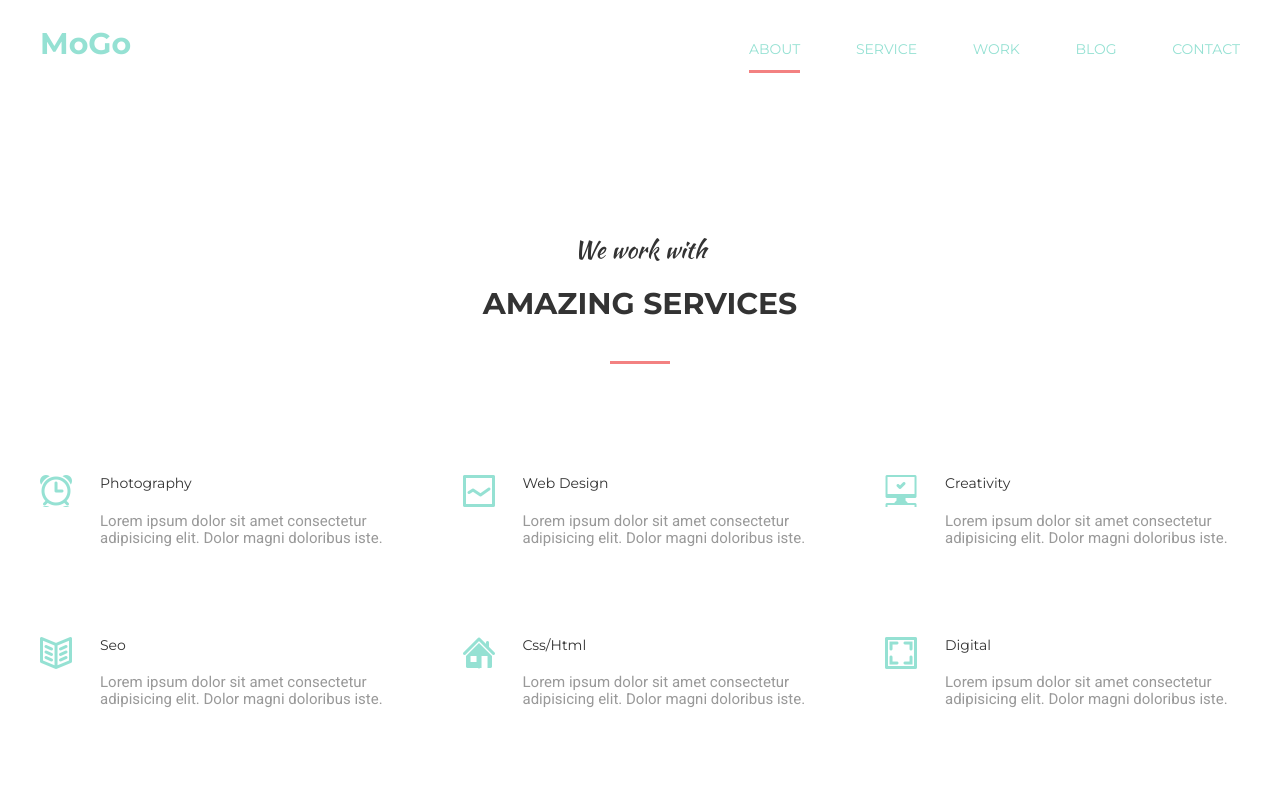
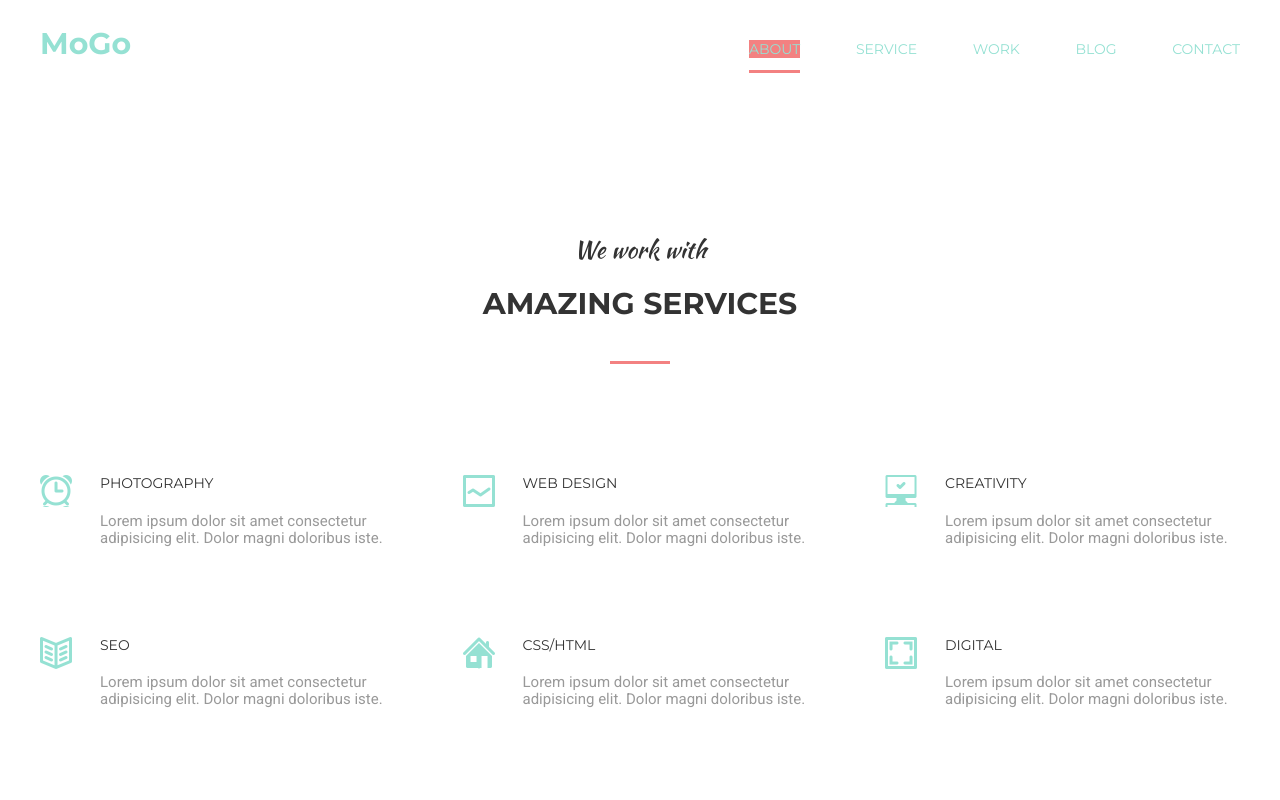
Before and after one commit to MuzikaPavel777/homework-06, a plain HTML site: page html-css/index.html in a window 1280 px wide. In both pictures the pointer is over the link "ABOUT". Shown: the top 800 px of the page. Drawn offline with nearby package versions, Linux system fonts and the light colour scheme.

Commit message:
final homework-06

```diff
--- a/html-css/css/stile.css
+++ b/html-css/css/stile.css
@@ -60,6 +60,10 @@ input[type="radio"].visually-hidden {
   font-weight: 400;
   text-transform: uppercase;
 }
+.navigation-list-link:hover {
+  background-color: #f38181;
+  transition: width 0.2s linear;
+}
 .navigation-list-link::after {
   display: block;
   width: 0%;
@@ -120,6 +124,7 @@ span {
   color: #333333;
   font-family: "Montserrat", sans-serif;
   font-weight: 400;
+  text-transform: uppercase;
 }
 .services-list-item-text {
   font-size: 15px;
@@ -213,6 +218,7 @@ span {
 }
 .team-list-item {
   position: relative;
+  width: 380px;
 }
 .overlay {
   position: absolute;
```
Also changed, not shown: html-css/img/1.png, html-css/img/3.png.
